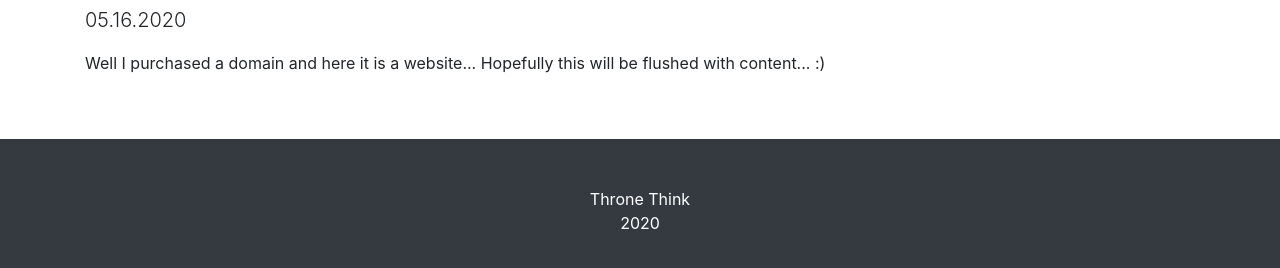
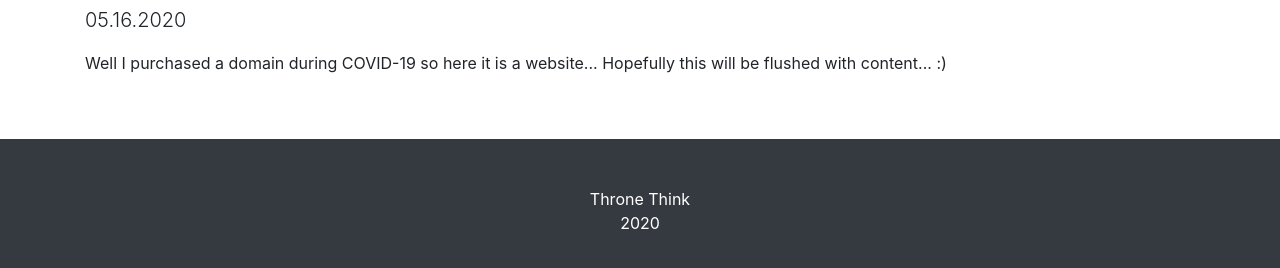
Before and after one commit to GeorgeHorsey/ThroneThink, a plain HTML site: page index.html in a window 1280 px wide. Shown: the part 652-920 px from the top of the page. Drawn offline with Linux system fonts and the light colour scheme.

Commit message:
Update index.html

```diff
--- a/index.html
+++ b/index.html
@@ -39,7 +39,7 @@
     <div class="container">
       <h1>What was I thinking!?!?</h1>
       <p class="lead">05.16.2020</p>
-      <p>Well I purchased a domain and here it is a website... Hopefully this will be flushed with content... :) </p>
+      <p>Well I purchased a domain during COVID-19 so here it is a website... Hopefully this will be flushed with content... :) </p>
     </div>
   </section>
 
```
